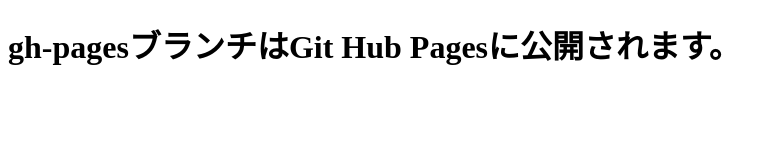
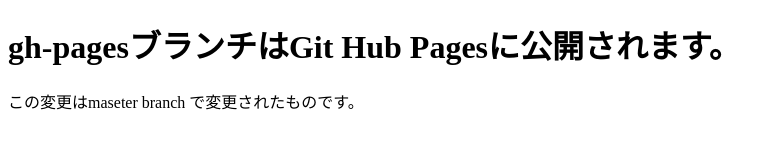
Before and after one commit to TomoyaEdzuka/git-study, a plain HTML site: page index.html in a window 1280 px wide. Shown: the whole page, without its empty margins (0-776 px from the left). Drawn offline with Linux system fonts and the light colour scheme.

Commit message:
段落を追加しました

```diff
--- a/index.html
+++ b/index.html
@@ -7,5 +7,6 @@
 </head>
 <body>
    <h1>gh-pagesブランチはGit Hub Pagesに公開されます。</h1>
+   <p>この変更はmaseter branch で変更されたものです。</p>
 </body>
 </html>
```
